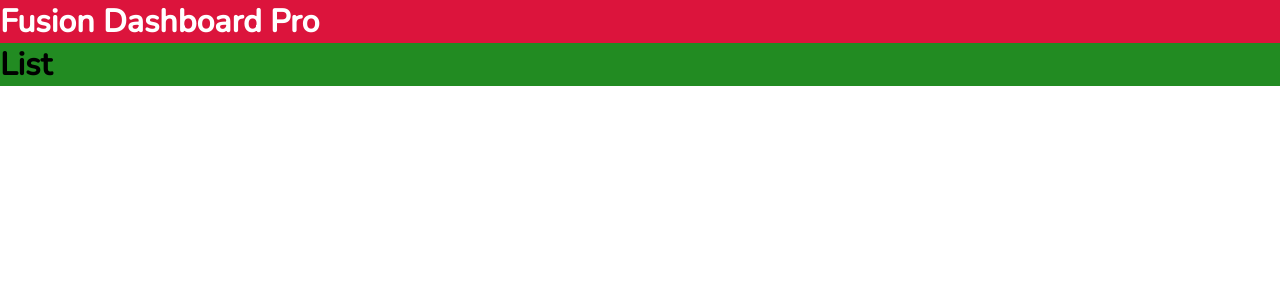
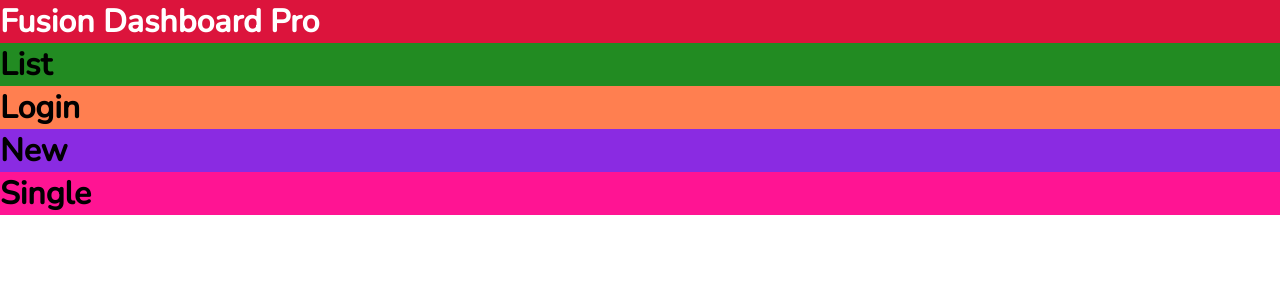
Before and after one commit to Mahdi-Hazrati/Fusion-Dashboard-Pro, a React (Create React App) app: page / in a window 1280 px wide. Shown: the top 300 px of the page. Built offline with nearby package versions, Linux system fonts and the light colour scheme.

Commit message:
Create All Pages Needed

```diff
--- a/src/App.js
+++ b/src/App.js
@@ -1,11 +1,18 @@
 import Home from "./Pages/Home/Home";
 import List from "./Pages/List/List";
+import Login from "./Pages/Login/Login";
+import New from "./Pages/New/New";
+import Single from "./Pages/Single/Single";
+
 function App() {
   return (
     <>
     <div className="app">
       <Home />
       <List />
+      <Login />
+      <New />
+      <Single />
     </div>
     </>
   );
--- /dev/null
+++ b/src/Pages/Login/Login.jsx
@@ -0,0 +1,12 @@
+import React from "react"
+import "./login.scss"
+
+const Login = ()=>{
+    return(
+        <div className="login">
+            <h1 className="title">Login</h1>
+        </div>
+    )
+}
+
+export default Login
--- /dev/null
+++ b/src/Pages/Login/login.scss
@@ -0,0 +1,3 @@
+.login{
+    background-color: coral;
+}
--- /dev/null
+++ b/src/Pages/New/New.jsx
@@ -0,0 +1,12 @@
+import React from "react"
+import "./new.scss"
+
+const New = ()=>{
+    return(
+        <div className="new">
+            <h1 className="title">New</h1>
+        </div>
+    )
+}
+
+export default New
--- /dev/null
+++ b/src/Pages/New/new.scss
@@ -0,0 +1,3 @@
+.new{
+    background-color: blueviolet;
+}
--- /dev/null
+++ b/src/Pages/Single/Single.jsx
@@ -0,0 +1,12 @@
+import React from "react"
+import "./single.scss"
+
+const Single = ()=>{
+    return(
+        <div className="single">
+            <h1 className="title">Single</h1>
+        </div>
+    )
+}
+
+export default Single
--- /dev/null
+++ b/src/Pages/Single/single.scss
@@ -0,0 +1,3 @@
+.single{
+    background-color: deeppink;
+}
```
